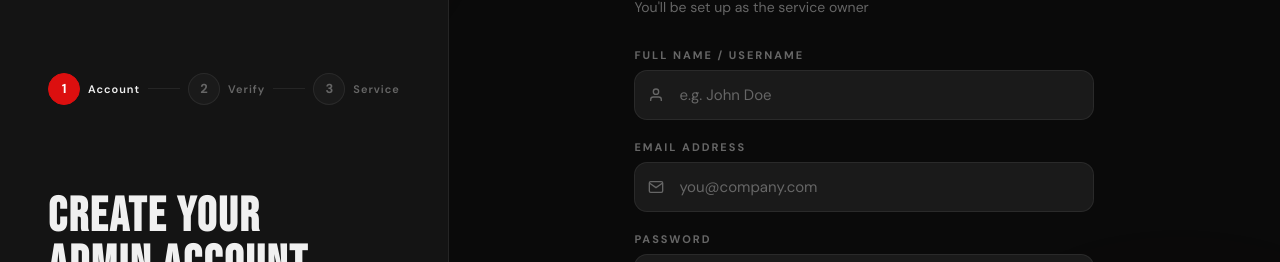
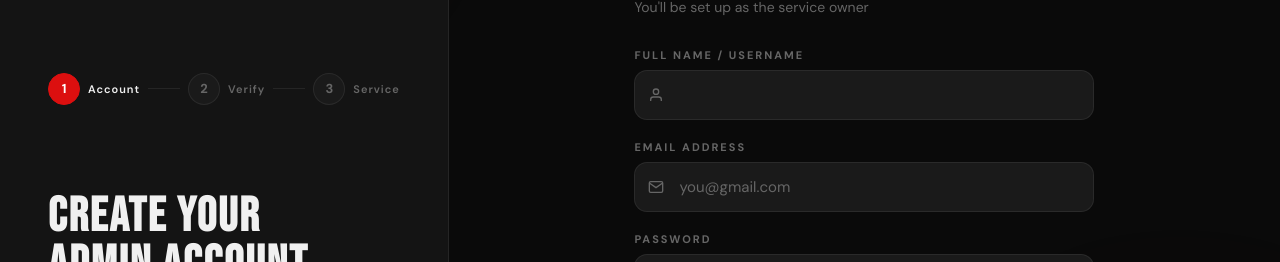
Before and after one commit to Suraku237/tickety_website, a React (Vite) app: page /register in a window 1280 px wide. Shown: the part 223-485 px from the top of the page. Built offline with nearby package versions, Linux system fonts and the light colour scheme; no server answers.

Commit message:
placeholders

```diff
--- a/src/pages/CountersPage.jsx
+++ b/src/pages/CountersPage.jsx
@@ -221,7 +221,7 @@ export default function CounterPage() {
               <label className="cs-label">YOUR COUNTER NAME / NUMBER</label>
               <input
                 className="cs-input"
-                placeholder="e.g. Counter A, Guichet 3, Window 2"
+                placeholder="Counter A?, Guichet 3?, Window 2?"
                 value={counterName}
                 onChange={e => setCounterName(e.target.value)}
               />
--- a/src/pages/ForgotPasswordPage.jsx
+++ b/src/pages/ForgotPasswordPage.jsx
@@ -144,7 +144,7 @@ export default function ForgotPasswordPage() {
       {step === 1 && (
         <form className="auth-form" onSubmit={handleRequest}>
           <FormField
-            label="EMAIL ADDRESS" type="email" placeholder="you@company.com"
+            label="EMAIL ADDRESS" type="email" placeholder="you@gmail.com"
             value={email} onChange={setEmail} autoComplete="email" icon={EMAIL_ICON} />
           <button type="submit" className="auth-submit" disabled={loading}>
             {loading ? <span className="auth-spinner" /> : 'SEND RESET CODE'}
--- a/src/pages/InvitePage.jsx
+++ b/src/pages/InvitePage.jsx
@@ -236,7 +236,7 @@ export default function InvitePage() {
 
           <form className="auth-form" onSubmit={handleRegister}>
             <FormField label="FULL NAME / USERNAME" type="text"
-              placeholder="e.g. John Doe" value={username} onChange={setUsername}
+              placeholder=" " value={username} onChange={setUsername}
               icon={
                 <svg width="16" height="16" viewBox="0 0 24 24" fill="none"
                   stroke="currentColor" strokeWidth="2">
@@ -246,7 +246,7 @@ export default function InvitePage() {
               }
             />
             <FormField label="EMAIL ADDRESS" type="email"
-              placeholder="you@company.com" value={email} onChange={setEmail}
+              placeholder="you@gmail.com" value={email} onChange={setEmail}
               autoComplete="email"
               icon={
                 <svg width="16" height="16" viewBox="0 0 24 24" fill="none"
--- a/src/pages/LoginPage.jsx
+++ b/src/pages/LoginPage.jsx
@@ -95,7 +95,7 @@ export default function LoginPage() {
         <FormField
           label="EMAIL ADDRESS"
           type="email"
-          placeholder="you@company.com"
+          placeholder="you@gmail.com"
           value={email}
           onChange={setEmail}
           autoComplete="email"
--- a/src/pages/QueuesPage.jsx
+++ b/src/pages/QueuesPage.jsx
@@ -332,7 +332,7 @@ export default function QueuesPage() {
             <div className="qp-create-form qp-create-form--wide">
               <p className="qp-create-label">NEW QUEUE</p>
               <div className="qp-create-row">
-                <input className="qp-input" placeholder="Queue name (e.g. Bill Payment)"
+                <input className="qp-input" placeholder="Queue name "
                   value={newName} onChange={e => setNewName(e.target.value)}
                   onKeyDown={e => e.key === 'Enter' && handleCreateQueue()} autoFocus />
                 <button className="qp-btn-primary" onClick={handleCreateQueue} disabled={creating}>
--- a/src/pages/RegistrationPage.jsx
+++ b/src/pages/RegistrationPage.jsx
@@ -143,7 +143,7 @@ export default function RegistrationPage() {
 
           <form className="auth-form" onSubmit={handleRegister}>
             <FormField label="FULL NAME / USERNAME" type="text"
-              placeholder="e.g. John Doe" value={username} onChange={setUsername}
+              placeholder=" " value={username} onChange={setUsername}
               icon={
                 <svg width="16" height="16" viewBox="0 0 24 24" fill="none"
                   stroke="currentColor" strokeWidth="2">
@@ -153,7 +153,7 @@ export default function RegistrationPage() {
               }
             />
             <FormField label="EMAIL ADDRESS" type="email"
-              placeholder="you@company.com" value={email} onChange={setEmail}
+              placeholder="you@gmail.com" value={email} onChange={setEmail}
               autoComplete="email"
               icon={
                 <svg width="16" height="16" viewBox="0 0 24 24" fill="none"
--- a/src/pages/ServiceSetupPage.jsx
+++ b/src/pages/ServiceSetupPage.jsx
@@ -93,7 +93,7 @@ export default function ServiceSetupPage() {
         <FormField
           label="SERVICE / ENTERPRISE NAME"
           type="text"
-          placeholder="e.g. City Hall, MediCare Clinic…"
+          placeholder="BanK?, Agency?"
           value={serviceName}
           onChange={setServiceName}
           autoFocus
--- a/src/pages/SettingsPage.jsx
+++ b/src/pages/SettingsPage.jsx
@@ -349,7 +349,7 @@ export default function SettingsPage() {
                       <label className="sp-label">NEW EMAIL ADDRESS</label>
                       <input className="sp-input" type="email" value={newEmail}
                         onChange={e => setNewEmail(e.target.value)}
-                        placeholder="new@company.com" autoFocus />
+                        placeholder="new@gmail.com" autoFocus />
                     </div>
                     {emailErr && <div className="sp-error-banner">⚠ {emailErr}</div>}
                     <div style={{ display:'flex', gap:'10px' }}>
```
Also changed, not shown: src/pages/LandingPage.jsx (+0 -191 lines).
